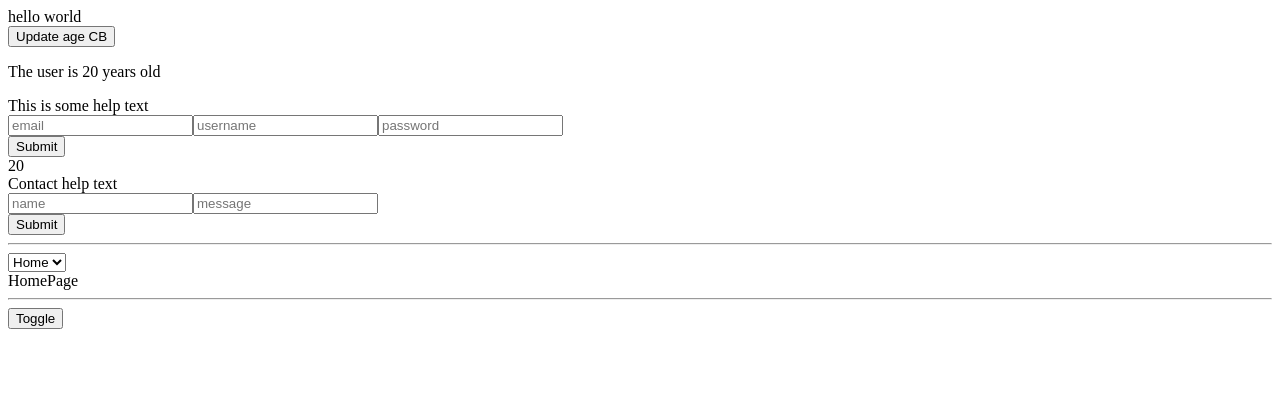
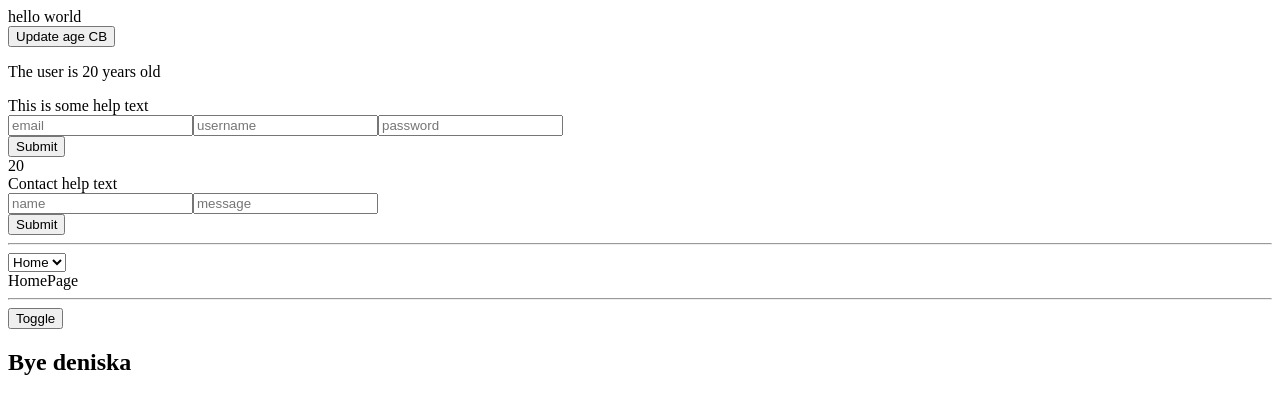
Before and after one commit to myCatPear/vuemastery, a Vue app: page / in a window 1280 px wide. Shown: the top 414 px of the page. Built offline with nearby package versions, Linux system fonts and the light colour scheme.

Commit message:
настройка появления блоков анимаций

```diff
--- a/src/App.vue
+++ b/src/App.vue
@@ -39,10 +39,10 @@
   <hr>
   <button type="button" @click="flag = !flag">Toggle</button>
 
-  <transition name="fade">
-  <h2 v-if="flag">Hellow deniska</h2>
+  <transition name="fade" mode="out-in">
+    <h2 v-if="flag">Hellow deniska</h2>
+    <h2 v-else>Bye deniska</h2>
   </transition>
-
 </template>
 
 <script>
@@ -65,7 +65,7 @@ export default {
     return {
       age: 20,
       componentsName: 'Home',
-      flag:false,
+      flag: false,
     };
   },
   methods: {
@@ -82,7 +82,7 @@ export default {
 }
 
 .fade-enter-active {
-  transition: all .5s linear;
+  transition: all 1s linear;
 }
 
 .fade-leave-to {
```
